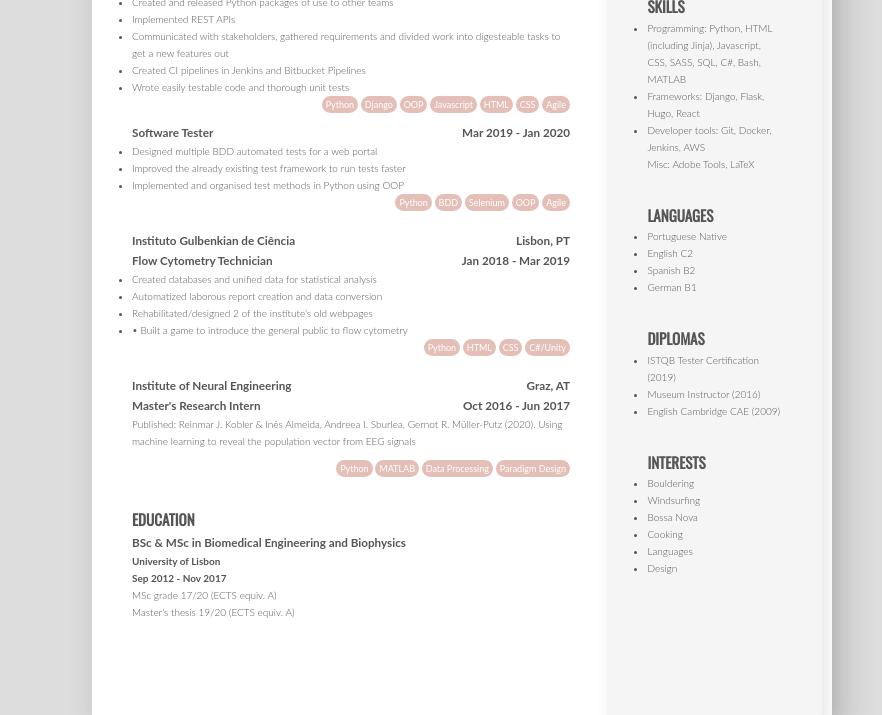
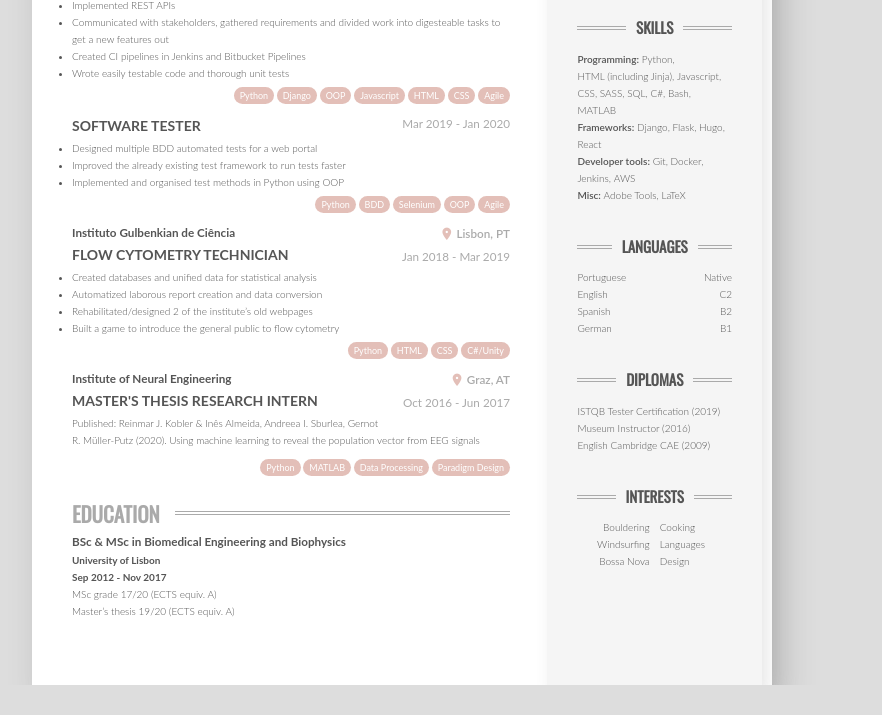
Before and after one commit to ineesalmeida/cv, a website: page index.html in a window 1280 px wide. Shown: the part 417-1132 px from the top of the page, without its empty margins (238-1120 px from the left). After the commit the page ends 1102 px from the top, so only its background shows below. Drawn offline with nearby package versions, Linux system fonts and the light colour scheme.

Commit message:
add more details to CV

```diff
--- a/cv_style.css
+++ b/cv_style.css
@@ -11,7 +11,7 @@
     width: 29%;
     background-color: #f5f5f5;
     height: 100%;
-    padding: 3rem 4rem;
+    padding: 2rem 3rem;
     right: 1rem;
     -webkit-box-shadow: 0.5rem 1rem 1.5rem rgba(85, 85, 85, 0.15);
     -moz-box-shadow: 0.5rem 1rem 1.5rem rgba(85, 85, 85, 0.15);
@@ -24,37 +24,36 @@
   padding: 0;
   box-sizing: inherit; }
 
-@media screen {
 html {
   font-size: 62.5%;
   background-color: #ddd; }
+  @media print {
+    html {
+      background-color: #fff; } }
+
 .content {
   width: 74rem;
-    height: 104.22535rem;
-    margin: 6rem;
-    background-color: #fff;
+  min-height: 104.22535rem;
+  background-color: #fff; }
+  @media (min-width: 60rem) {
+    .content {
+      margin: 6rem 0;
       -webkit-box-shadow: 1rem 2rem 3rem rgba(85, 85, 85, 0.3);
       -moz-box-shadow: 1rem 2rem 3rem rgba(85, 85, 85, 0.3);
       box-shadow: 1rem 2rem 3rem rgba(85, 85, 85, 0.3);
       position: absolute;
       left: 50%;
-    transform: translateX(-50%); }
+      transform: translateX(-50%); } }
+  @media print {
+    .content {
+      margin: 0; } }
+
 body {
-    box-sizing: border-box;
-    padding: 3rem; } }
+  box-sizing: border-box; }
 
 @media print {
-  html {
-    font-size: 62.5%;
-    background-color: #fff; }
-  body {
-    padding: 0;
-    box-sizing: border-box; }
-  .content {
-    width: 74rem;
-    height: 104.22535rem;
-    margin: 0;
-    background-color: #fff; } }
+  @page {
+    margin: 0; } }
 
 body {
   font-family: "Lato", sans-serif;
@@ -69,44 +68,101 @@ body {
   .mainHeading span {
     color: #e3bfb8; }
 
+.section__title {
+  font-size: 2.1rem;
+  color: #aaa; }
+
 h1, h2 {
   text-transform: uppercase;
   font-family: "Oswald", sans-serif; }
 
 .section {
   display: block;
+  margin-bottom: 2rem; }
+  .section__heading {
+    width: 100%;
+    overflow: hidden; }
+  .section__title {
+    position: relative; }
+    .section__title::after {
+      content: "";
+      position: absolute;
+      border-top: 1px solid #aaa;
+      border-bottom: 1px solid #aaa;
+      width: 40rem;
+      height: 4px;
+      margin-left: 1.5rem;
+      margin-top: 1.5rem; }
+
+.sideSection {
+  display: block;
   margin-bottom: 3rem; }
+  .sideSection__heading {
+    width: 100%;
+    overflow: hidden;
+    text-align: center;
+    margin-bottom: 1rem; }
+  .sideSection__title {
+    position: relative; }
+    .sideSection__title::after, .sideSection__title::before {
+      content: "";
+      position: absolute;
+      border-top: 1px solid #aaa;
+      border-bottom: 1px solid #aaa;
+      width: 10rem;
+      height: 4px;
+      margin-top: 1.1rem; }
+    .sideSection__title::after {
+      margin-left: 1rem; }
+    .sideSection__title::before {
+      margin-left: -11rem; }
+  .sideSection li {
+    list-style: none; }
 
 .experience__item {
   display: block;
-  margin-bottom: 2rem; }
+  margin-bottom: 1rem; }
 
 .experience__job {
   margin-bottom: 1rem; }
 
-.experience__company {
+.experience__company, .experience__position {
   text-align: left;
   float: left;
-  width: 50%; }
+  width: 70%; }
 
 .experience__position {
-  text-align: left;
-  float: left;
-  width: 50%; }
+  text-transform: uppercase;
+  font-size: 1.4rem;
+  margin-bottom: 0.2rem; }
+
+.experience__date, .experience__place {
+  text-align: right;
+  float: right;
+  width: 30%;
+  color: #aaa;
+  font-weight: 400; }
+
+.experience__date {
+  margin-bottom: 0.7rem; }
 
 .experience__place {
-  text-align: right;
-  float: right;
-  width: 50%; }
-
-.experience__date {
-  text-align: right;
-  float: right;
-  width: 50%; }
+  font-weight: 600; }
+  .experience__place::before {
+    font-family: 'Material Icons';
+    color: #e3bfb8;
+    font-size: 1.4rem;
+    content: "place";
+    display: inline-block;
+    padding-right: 3px;
+    vertical-align: middle;
+    font-weight: 900; }
 
 .experience__badges {
   display: block;
-  text-align: right; }
+  text-align: right;
+  margin-top: 0.5rem;
+  margin-bottom: 0.5rem; }
 
 .experience__badge {
   font-size: 0.9rem;
@@ -115,7 +171,27 @@ h1, h2 {
   background-color: #e3bfb8;
   color: white;
   border-radius: 1rem;
-  padding: 0.1rem 0.4rem; }
+  padding: 0.1rem 0.6rem; }
+
+.contact {
+  line-height: 2rem; }
+  .contact__item {
+    position: relative; }
+    .contact__item > i {
+      background-color: #e3bfb8;
+      font-size: 1rem;
+      color: white;
+      text-align: center;
+      border-radius: 50%;
+      padding-top: 0.5rem;
+      width: 2rem;
+      height: 2rem;
+      margin-right: 0.5rem;
+      margin-bottom: 0.5rem; }
+    .contact__item > span {
+      position: absolute;
+      top: 50%;
+      transform: translateY(-50%); }
 
 .avatar {
   display: block; }
@@ -124,6 +200,36 @@ h1, h2 {
     object-fit: cover;
     width: 105%;
     border-radius: 50%;
-    -webkit-box-shadow: 0.5rem 1rem 1.5rem rgba(85, 85, 85, 0.15);
-    -moz-box-shadow: 0.5rem 1rem 1.5rem rgba(85, 85, 85, 0.15);
-    box-shadow: 0.5rem 1rem 1.5rem rgba(85, 85, 85, 0.15); }
+    -webkit-box-shadow: 0.3rem 0.6rem 0.9rem rgba(85, 85, 85, 0.09);
+    -moz-box-shadow: 0.3rem 0.6rem 0.9rem rgba(85, 85, 85, 0.09);
+    box-shadow: 0.3rem 0.6rem 0.9rem rgba(85, 85, 85, 0.09); }
+
+.skills__group span {
+  font-weight: 600; }
+  .skills__group span::after {
+    content: ":"; }
+
+.skills__group li {
+  display: inline-block; }
+  .skills__group li:not(:last-child)::after {
+    content: ", "; }
+
+.language__item {
+  display: table;
+  width: 100%; }
+
+.language__name, .language__level {
+  display: table-cell;
+  width: 50%; }
+
+.language__level {
+  text-align: right; }
+
+.interests {
+  display: block;
+  -moz-column-count: 2;
+  column-count: 2;
+  width: 100%;
+  text-align: right; }
+  .interests__item:nth-child(n+4) {
+    text-align: left; }
--- a/index.html
+++ b/index.html
@@ -6,6 +6,8 @@
     <title>Inês Almeida - CV</title>
 
     <link rel="stylesheet" href="https://fonts.googleapis.com/css?family=Oswald">
+    <link rel="stylesheet" href="https://pro.fontawesome.com/releases/v5.10.0/css/all.css" integrity="sha384-AYmEC3Yw5cVb3ZcuHtOA93w35dYTsvhLPVnYs9eStHfGJvOvKxVfELGroGkvsg+p" crossorigin="anonymous"/>
+    <link href="https://fonts.googleapis.com/icon?family=Material+Icons" rel="stylesheet">
     <link rel="stylesheet" href="cv_style.css">
 </head>
 <body>
@@ -35,7 +37,7 @@
                 <div class="section__content">
                     <div class="experience">
                         <div class="experience__item">
-                            <h3 class="experience__company">Perspectum</h3>
+                            <h3 class="experience__company">Perspectum Diagnostics</h3>
                             <h3 class="experience__place">Oxford, UK</h3>
                             <div class="experience__job">
                                 <h3 class="experience__position">Software Engineer</h3>
@@ -90,7 +92,7 @@
                                     <li class="experience__bullet">Created databases and unified data for statistical analysis</li>
                                     <li class="experience__bullet">Automatized laborous report creation and data conversion</li>
                                     <li class="experience__bullet">Rehabilitated/designed 2 of the institute’s old webpages </li>
-                                    <li class="experience__bullet">• Built a game to introduce the general public to flow cytometry</li>
+                                    <li class="experience__bullet">Built a game to introduce the general public to flow cytometry</li>
                                 </ul>
                                 <div class="experience__badges">
                                     <ul>
@@ -107,7 +109,7 @@
                             <h3 class="experience__company">Institute of Neural Engineering</h3>
                             <h3 class="experience__place">Graz, AT</h3>
                             <div class="experience__job">
-                                <h3 class="experience__position">Master's Research Intern</h3>
+                                <h3 class="experience__position">Master's Thesis Research Intern</h3>
                                 <h3 class="experience__date">Oct 2016 - Jun 2017</h3>
                                 Published: Reinmar J. Kobler & Inês Almeida, Andreea I. Sburlea, Gernot R. Müller-Putz (2020). Using machine learning to reveal the population vector from EEG signals
                             </div>
@@ -145,59 +147,94 @@
 
         </div>
         <div class="content__right">
-            <div class="section avatar">
+            <div class="sideSection avatar">
                 <img class="avatar__img" src="img/avatar.jpg" alt="photo of me">
             </div>
-            <div class="section contact">
+            <div class="sideSection contact">
                 <ul>
-                    <li class="contact__item">+44 7869094999</li>
-                    <li class="contact__item">contact@ines-almeida.com</li>
-                    <li class="contact__item">ines-almeida.com</li>
-                    <li class="contact__item">in/ines-de-almeida</li>
-                    <li class="contact__item">Portugal</li>
+                    <li class="contact__item"><i class="fas fa-phone"></i><span>+44 7869094999</span></li>
+                    <li class="contact__item"><i class="fas fa-envelope"></i><span>contact@ines-almeida.com</span></li>
+                    <li class="contact__item"><i class="fas fa-globe"></i><span>ines-almeida.com</span></li>
+                    <li class="contact__item"><i class="fab fa-linkedin-in"></i><span>in/ines-de-almeida</span></li>
+                    <li class="contact__item"><i class="fas fa-map-marker-alt"></i><span>Portugal</span></li>
                 </ul>
             </div>
 
-            <div class="section">
-                <div class="section__heading--side">
-                    <h2 class="section__title--side">
+            <div class="sideSection">
+                <div class="sideSection__heading">
+                    <h2 class="sideSection__title">
                         Skills
                     </h2>
                 </div>
-                <div class="section__content--side">
-                    <ul>
-                        <li><span>Programming:</span> Python, HTML (including Jinja), Javascript, CSS, SASS, SQL, C#, Bash, MATLAB</li>
-                        <li><span>Frameworks:</span> Django, Flask, Hugo, React</li>
-                        <li><span>Developer tools:</span> Git, Docker, Jenkins, AWS</li>
-                        <li<span>Misc:</span> Adobe Tools, LaTeX</li>
+                <div class="sideSection__content">
+                    <ul class="skills">
+                        <li>
+                            <ul class="skills__group">
+                                <span>Programming</span>
+                                <li>Python</li>
+                                <li>HTML (including Jinja)</li>
+                                <li>Javascript</li>
+                                <li>CSS</li>
+                                <li>SASS</li>
+                                <li>SQL</li>
+                                <li>C#</li>
+                                <li>Bash</li>
+                                <li>MATLAB</li>
+                            </ul>
+                        </li>
+                        <li>
+                            <ul class="skills__group">
+                                <span>Frameworks</span>
+                                <li>Django</li>
+                                <li>Flask</li>
+                                <li>Hugo</li>
+                                <li>React</li>
+                            </ul>
+                        </li>
+                        <li>
+                            <ul class="skills__group">
+                                <span>Developer tools</span>
+                                <li>Git</li>
+                                <li>Docker</li>
+                                <li>Jenkins</li>
+                                <li>AWS</li>
+                            </ul>
+                        </li>
+                        <li>
+                            <ul class="skills__group">
+                                <span>Misc</span>
+                                <li>Adobe Tools</li>
+                                <li>LaTeX</li>
+                            </ul>
+                        </li>
                     </ul>
                 </div>
             </div>
 
 
-            <div class="section">
-                <div class="section__heading--side">
-                    <h2 class="section__title--side">
+            <div class="sideSection">
+                <div class="sideSection__heading">
+                    <h2 class="sideSection__title">
                         Languages
                     </h2>
                 </div>
-                <div class="section__content--side">
-                    <ul>
-                        <li>Portuguese <span>Native</span></li>
-                        <li>English <span>C2</span></li>
-                        <li>Spanish <span>B2</span></li>
-                        <li>German <span>B1</span></li>
+                <div class="sideSection__content">
+                    <ul class="language">
+                        <li class="language__item"><div class="language__name">Portuguese</div><div class="language__level">Native</div></li>
+                        <li class="language__item"><div class="language__name">English</div><div class="language__level">C2</div></li>
+                        <li class="language__item"><div class="language__name">Spanish</div><div class="language__level">B2</div></li>
+                        <li class="language__item"><div class="language__name">German</div><div class="language__level">B1</div></li>
                     </ul>
                 </div>
             </div>
 
-            <div class="section">
-                <div class="section__heading--side">
-                    <h2 class="section__title--side">
+            <div class="sideSection">
+                <div class="sideSection__heading">
+                    <h2 class="sideSection__title">
                         Diplomas
                     </h2>
                 </div>
-                <div class="section__content--side">
+                <div class="sideSection__content">
                     <ul>
                         <li>ISTQB Tester Certification (2019)</li>
                         <li>Museum Instructor (2016)</li>
@@ -206,24 +243,23 @@
                 </div>
             </div>
 
-            <div class="section">
-                <div class="section__heading--side">
-                    <h2 class="section__title--side">
+            <div class="sideSection">
+                <div class="sideSection__heading">
+                    <h2 class="sideSection__title">
                         Interests
                     </h2>
                 </div>
-                <div class="section__content--side">
-                    <ul>
-                        <li>Bouldering</li>
-                        <li>Windsurfing</li>
-                        <li>Bossa Nova</li>
-                        <li>Cooking</li>
-                        <li>Languages</li>
-                        <li>Design</li>
+                <div class="sideSection__content">
+                    <ul class="interests">
+                        <li class="interests__item">Bouldering</li>
+                        <li class="interests__item">Windsurfing</li>
+                        <li class="interests__item">Bossa Nova</li>
+                        <li class="interests__item">Cooking</li>
+                        <li class="interests__item">Languages</li>
+                        <li class="interests__item">Design</li>
                     </ul>
                 </div>
             </div>
-
         </div>
     </div>
 </body>
--- a/sass/_abstract.scss
+++ b/sass/_abstract.scss
@@ -10,3 +10,4 @@ $color-right-col: #f5f5f5;
 
 // WIDTHS
 $width-left-col: 70%;
+$page-width: 74rem;
--- a/sass/_base.scss
+++ b/sass/_base.scss
@@ -6,49 +6,31 @@
     box-sizing: inherit;
 }
 
-@media screen {
 html {
     font-size: 62.5%;
     background-color: $color-background;
+
+    @media print {background-color: $color-white;}
 }
 
 .content {
     // A4 paper
-        width: 74rem;
-        height: paper_height(74rem);
-        margin: 6rem;
+    width: $page-width;
+    min-height: paper_height($page-width);
     background-color: $color-white;
 
+    @media (min-width: 60rem) {
+        margin: 6rem 0;
         @include shadow(1);
         @include hz-center;
+    }
+    @media print {margin: 0;}
 }
 
 body {
     box-sizing: border-box;
-        padding: 3rem;
-    }
 }
 
-
 @media print {
-
     @page { margin: 0; }
-
-    html {
-        font-size: 62.5%;
-        background-color: $color-white;
 }
-
-    body {
-        padding: 0;
-        box-sizing: border-box;
-    }
-
-    .content {
-        // A4 paper
-        width: 74rem;
-        height: paper_height(74rem);
-        margin: 0;
-        background-color: $color-white;
-    }
-}
--- a/sass/_layout.scss
+++ b/sass/_layout.scss
@@ -14,7 +14,7 @@
         width: 99% - $width-left-col;
         background-color: $color-right-col;
         height: 100%;
-        padding: 3rem 4rem;
+        padding: 2rem 3rem;
         right: 1rem;
 
         @include shadow(0.5);
--- a/sass/_mixins.scss
+++ b/sass/_mixins.scss
@@ -9,3 +9,9 @@
     left: 50%;
     transform: translateX(-50%);
 }
+
+@mixin vt-center {
+    position: absolute;
+    top: 50%;
+    transform: translateY(-50%);
+}
--- a/sass/_typography.scss
+++ b/sass/_typography.scss
@@ -15,6 +15,11 @@ body {
     }
 }
 
+.section__title {
+    font-size: 2.1rem;
+    color: $color-grey;
+}
+
 h1, h2 {
     text-transform: uppercase;
     font-family: "Oswald", sans-serif;
--- a/sass/components/_avatar.scss
+++ b/sass/components/_avatar.scss
@@ -7,6 +7,6 @@
         width: 105%;
         border-radius: 50%;
 
-        @include shadow(0.5);
+        @include shadow(0.3);
     }
 }
--- /dev/null
+++ b/sass/components/_experience.scss
@@ -0,0 +1,68 @@
+.experience {
+    &__item {
+        display: block;
+        margin-bottom: 1rem;
+    }
+
+    &__job {
+        margin-bottom: 1rem;
+    }
+
+    &__company,
+    &__position {
+        text-align: left;
+        float: left;
+        width: 70%;
+    }
+
+    &__position {
+        text-transform: uppercase;
+        font-size: 1.4rem;
+        margin-bottom: 0.2rem;
+    }
+
+    &__date,
+    &__place {
+        text-align: right;
+        float: right;
+        width: 30%;
+        color: $color-grey;
+        font-weight: 400;
+    }
+
+    &__date {
+        margin-bottom: 0.7rem;
+    }
+
+    &__place {
+        font-weight: 600;
+
+        &::before {
+            font-family: 'Material Icons';
+            color: $color-primary;
+            font-size: 1.4rem;
+            content: "place";
+            display: inline-block;
+            padding-right: 3px;
+            vertical-align: middle;
+            font-weight: 900;
+        }
+    }
+
+    &__badges {
+        display: block;
+        text-align: right;
+        margin-top: 0.5rem;
+        margin-bottom: 0.5rem;
+    }
+
+    &__badge {
+        font-size: 0.9rem;
+        font-weight: 400;
+        display: inline-block;
+        background-color: $color-primary;
+        color: white;
+        border-radius: 1rem;
+        padding: 0.1rem 0.6rem;
+    }
+}
--- a/sass/components/_experience_section.scss
+++ /dev/null
@@ -1,49 +0,0 @@
-.experience {
-    &__item {
-        display: block;
-        margin-bottom: 2rem;
-    }
-
-    &__job {
-        margin-bottom: 1rem;
-    }
-
-    &__company {
-        text-align: left;
-        float: left;
-        width: 50%;
-    }
-
-    &__position {
-        text-align: left;
-        float: left;
-        width: 50%;
-    }
-
-    &__place {
-        text-align: right;
-        float: right;
-        width: 50%;
-    }
-
-    &__date {
-        text-align: right;
-        float: right;
-        width: 50%;
-    }
-
-    &__badges {
-        display: block;
-        text-align: right;
-    }
-
-    &__badge {
-        font-size: 0.9rem;
-        font-weight: 400;
-        display: inline-block;
-        background-color: $color-primary;
-        color: white;
-        border-radius: 1rem;
-        padding: 0.1rem 0.4rem;
-    }
-}
--- /dev/null
+++ b/sass/components/_interests.scss
@@ -0,0 +1,11 @@
+.interests {
+    display: block;
+    -moz-column-count: 2;
+    column-count: 2;
+    width: 100%;
+    text-align: right;
+
+    &__item:nth-child(n+4) {
+        text-align: left;
+    }
+}
--- /dev/null
+++ b/sass/components/_languages.scss
@@ -0,0 +1,15 @@
+.language {
+    &__item {
+        display: table;
+        width: 100%;
+    }
+
+    &__name,
+    &__level {
+        display: table-cell;
+        width: 50%;
+    }
+    &__level {
+        text-align: right;
+    }
+}
--- a/sass/components/_section.scss
+++ b/sass/components/_section.scss
@@ -1,4 +1,24 @@
 .section {
     display: block;
-    margin-bottom: 3rem;
+    margin-bottom: 2rem;
+
+    &__heading {
+        width:100%;
+        overflow: hidden;
+    }
+
+    &__title {
+        position: relative;
+
+        &::after {
+            content: "";
+            position: absolute;
+            border-top: 1px solid $color-grey;
+            border-bottom: 1px solid $color-grey;
+            width: 40rem;
+            height: 4px;
+            margin-left: 1.5rem;
+            margin-top: 1.5rem;
+        }
+    }
 }
--- /dev/null
+++ b/sass/components/_side_section.scss
@@ -0,0 +1,38 @@
+.sideSection {
+    display: block;
+    margin-bottom: 3rem;
+
+    &__heading {
+        width:100%;
+        overflow: hidden;
+        text-align: center;
+        margin-bottom: 1rem;
+    }
+
+    &__title {
+        position: relative;
+
+        &::after,
+        &::before {
+            content: "";
+            position: absolute;
+            border-top: 1px solid $color-grey;
+            border-bottom: 1px solid $color-grey;
+            width: 10rem;
+            height: 4px;
+            margin-top: 1.1rem;
+        }
+
+        &::after{
+            margin-left: 1rem;
+        }
+
+        &::before{
+            margin-left: -11rem;
+        }
+    }
+
+    & li {
+        list-style: none;
+    }
+}
--- /dev/null
+++ b/sass/components/_skills.scss
@@ -0,0 +1,19 @@
+.skills {
+    &__group {
+        & span {
+            font-weight: 600;
+
+            &::after{
+                content: ":"
+            }
+        }
+
+        & li{
+            display: inline-block;
+
+            &:not(:last-child)::after{
+                content: ", "
+            }
+        }
+    }
+}
```
Also changed, not shown: package.json (+13 -5 lines), sass/components/_contact.scss (added, +23 -0 lines), sass/main.scss (+6 -1 lines), 1 other file. Lines whose indentation alone changed are shown as unchanged.
